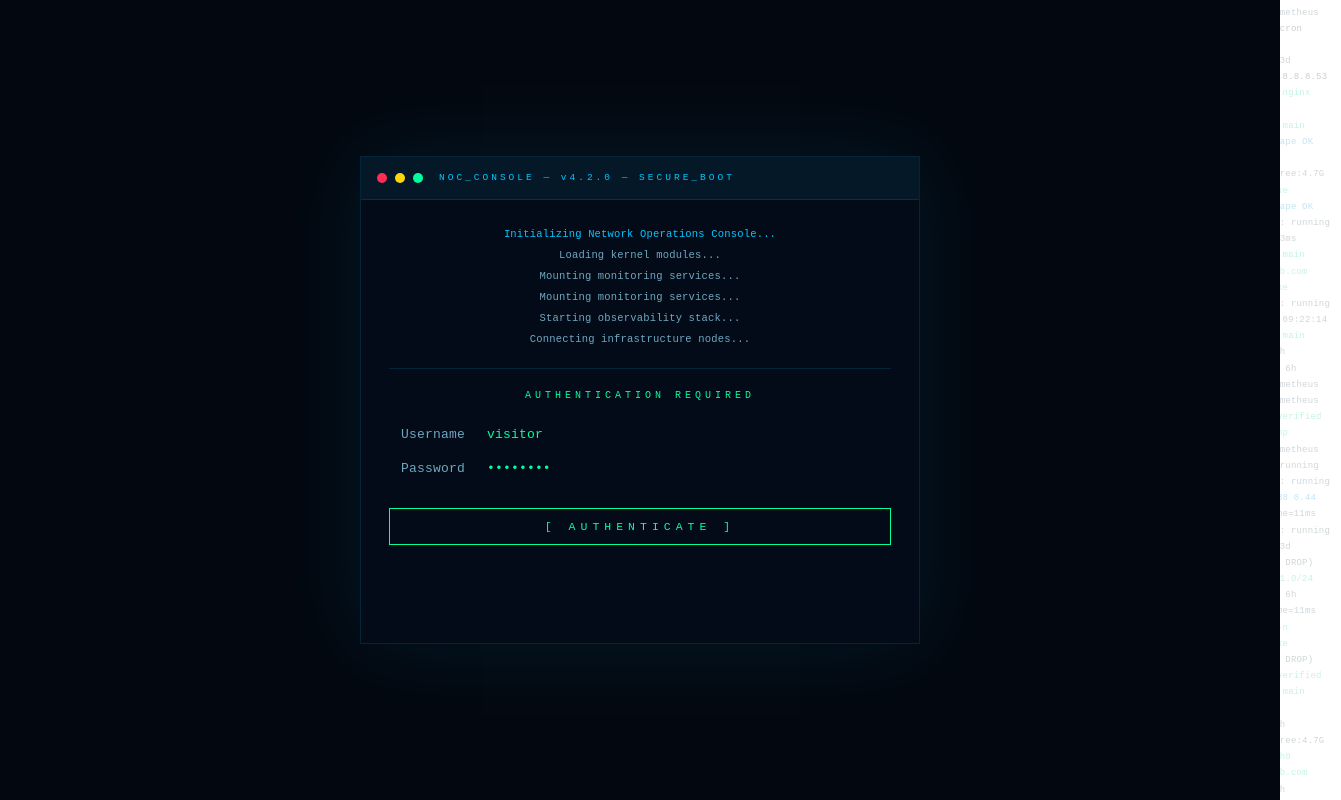
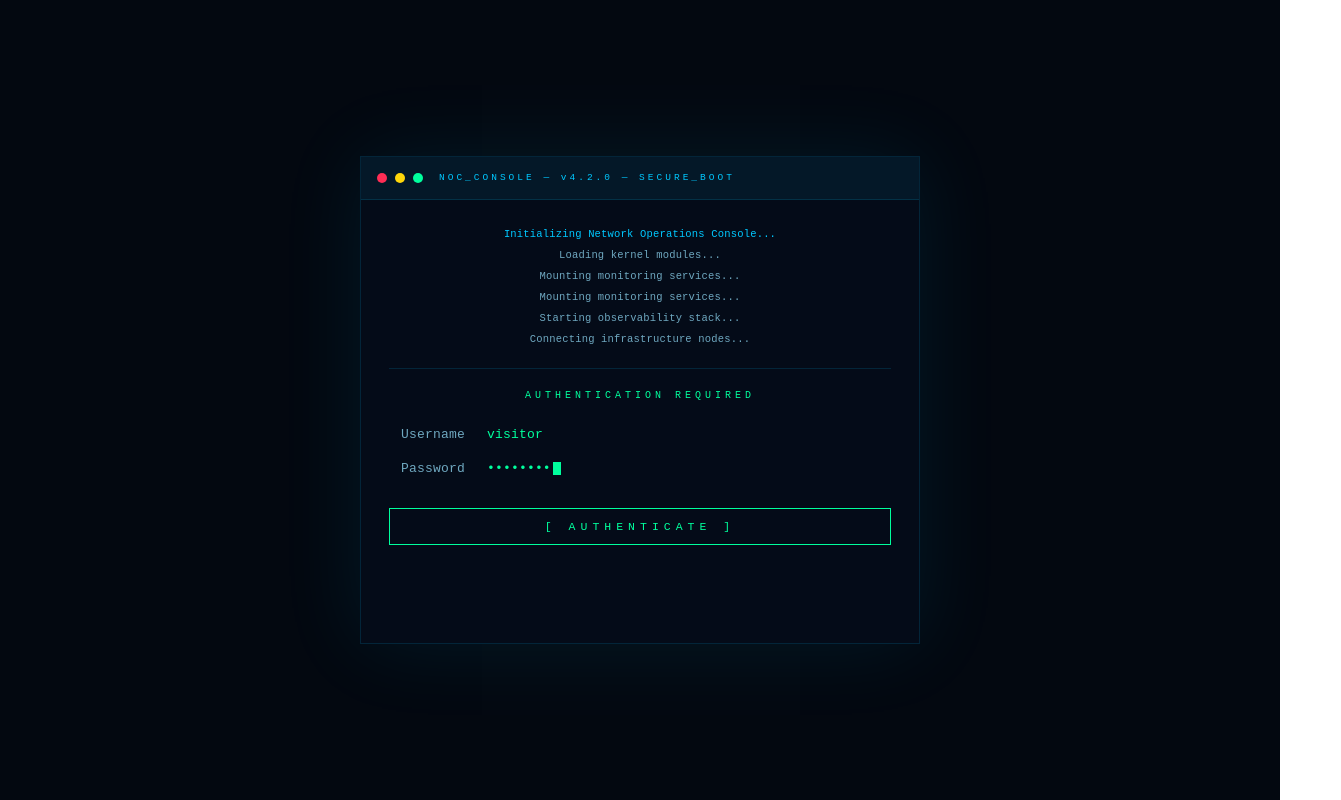
Before and after one commit to ManisharmaSenthilkumar/portfolio, a React (Vite) app: page / in a window 1280 px wide. Shown: the top 800 px of the page, 1341 px wide, since content can reach past the window. Built offline with nearby package versions, Linux system fonts and the light colour scheme.

Commit message:
updated portfolio UI and resume download

```diff
--- a/src/App.jsx
+++ b/src/App.jsx
@@ -433,7 +433,7 @@ const TermBg = () => {
   }
 
   return (
-    <div ref={ref} style={{ position: "static", inset: 0, zIndex: 0, overflow: "hidden",
+    <div ref={ref} style={{ position: "fixed", inset: 0, zIndex: 0, overflow: "hidden",
       background: "radial-gradient(ellipse 120% 70% at 50% 0%,#0a1a38,transparent 65%),radial-gradient(ellipse 80% 60% at 100% 100%,#061220,transparent 60%),linear-gradient(160deg,#07111f,#050c18 50%,#06101c)" }}>
       {/* Grid */}
       <div style={{ position: "absolute", inset: 0, backgroundImage: "linear-gradient(rgba(0,200,255,.035) 1px,transparent 1px),linear-gradient(90deg,rgba(0,200,255,.035) 1px,transparent 1px)", backgroundSize: "48px 48px", maskImage: "radial-gradient(ellipse 90% 90% at 50% 50%,black 40%,transparent 100%)" }} />
```
